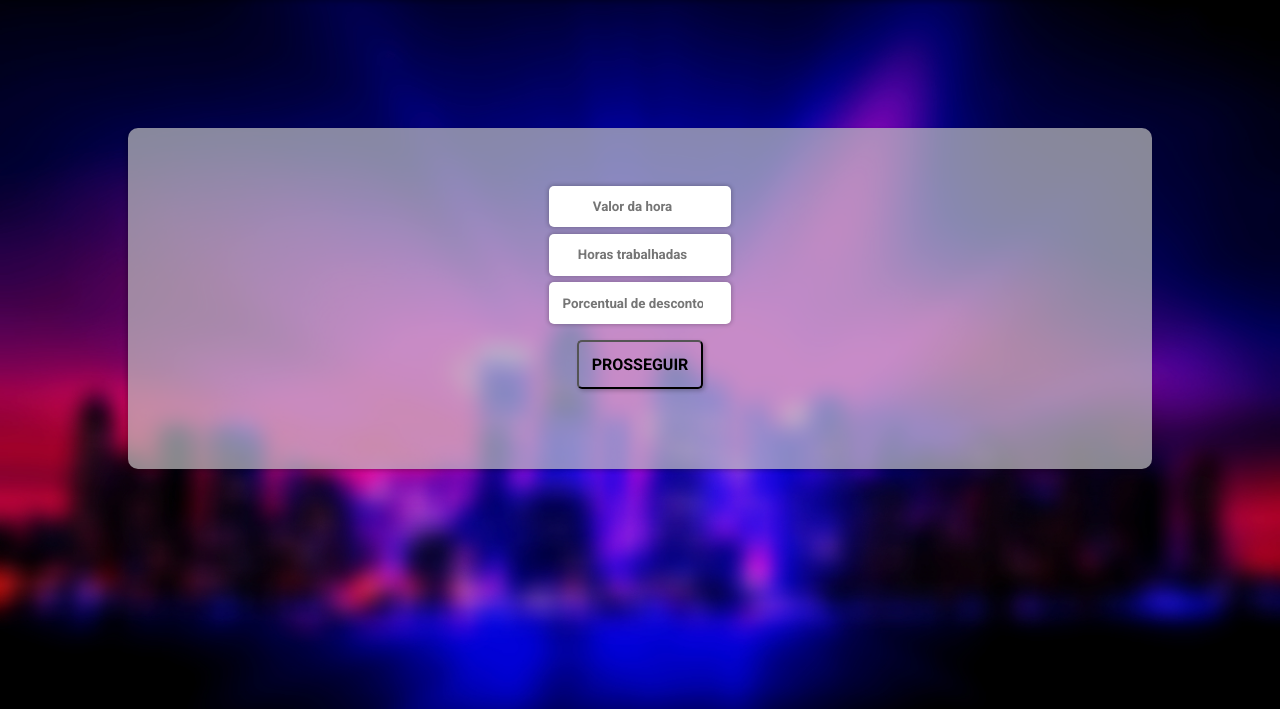
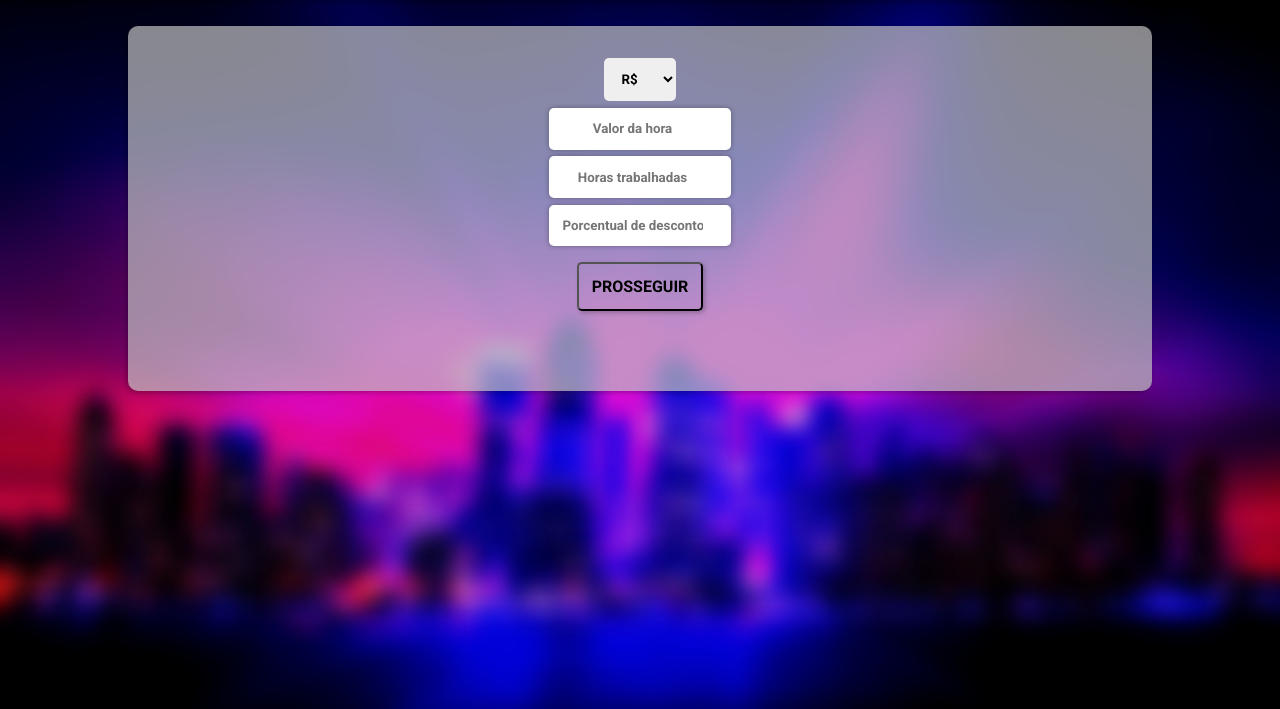
Before and after one commit to Nycolas-Roberto/Projetos, a PHP site: page / in a window 1280 px wide. Shown: the part 70-779 px from the top of the page. Run offline with PHP 8.4, Linux system fonts and the light colour scheme.

Commit message:
Aperfeiçoamentos

```diff
--- a/salario/assets/style/default.css
+++ b/salario/assets/style/default.css
@@ -29,14 +29,19 @@ main {
     background-color: rgba(194, 194, 194, 0.700);
     text-align: center;
     margin: auto;
-    margin-top: 10%;
+    margin-top: 2%;
     padding: 2em;
-    max-width: 80vw;
+    width: 80vw;
     border-radius: 10px;
     box-shadow: -2px 2px 4px var(--sombra);
 }
 fieldset {
     border: none;
+}
+#moeda {
+    border: none;
+    padding: 1em;
+    border-radius: 5px;
 }
 input[type=number] {
     border: none;
--- a/salario/index.html
+++ b/salario/index.html
@@ -13,7 +13,11 @@
     </header>
     <main>
         <fieldset>
-
+            <select name="moeda" id="moeda">
+                <option value="br">R$</option>
+                <option value="euro">€</option>
+                <option value="dolar">US$</option>
+            </select>
             <br>
             <input type="number" name="vh" id="vh" placeholder="Valor da hora" required min="0.1" step="0.1" class="valores">
             <br>
@@ -30,16 +34,18 @@
         function calcSal() {
             resp.innerHTML = "";
             erro.innerHTML = "";
+
             // Entrada de dados
             let vh = document.getElementById('vh').value;
             let ht = document.getElementById('ht').value;
             let pd = document.getElementById('pd').value;
 
+            // Processamento e saída
             if(vh > 0.9 && ht > 0.9 && pd > 0.9){
                 let sbruto = vh*ht;
                 let tdesc = (pd/100)*sbruto;
                 let sliqu = sbruto-tdesc;
-                resp.innerHTML = `Salário Bruto: ${sbruto}<br>Total de Desconto: ${tdesc}<br>Salário Líquido: ${sliqu}`
+                resp.innerHTML = `Obtivemos esse resultado logo abaixo.<br>Salário Bruto: ${sbruto}<br>Total de Desconto: ${tdesc}<br>Salário Líquido: ${sliqu}`
             } else {
                 erro.innerHTML = "VALORES INVÁLIDOS"
             }
```
